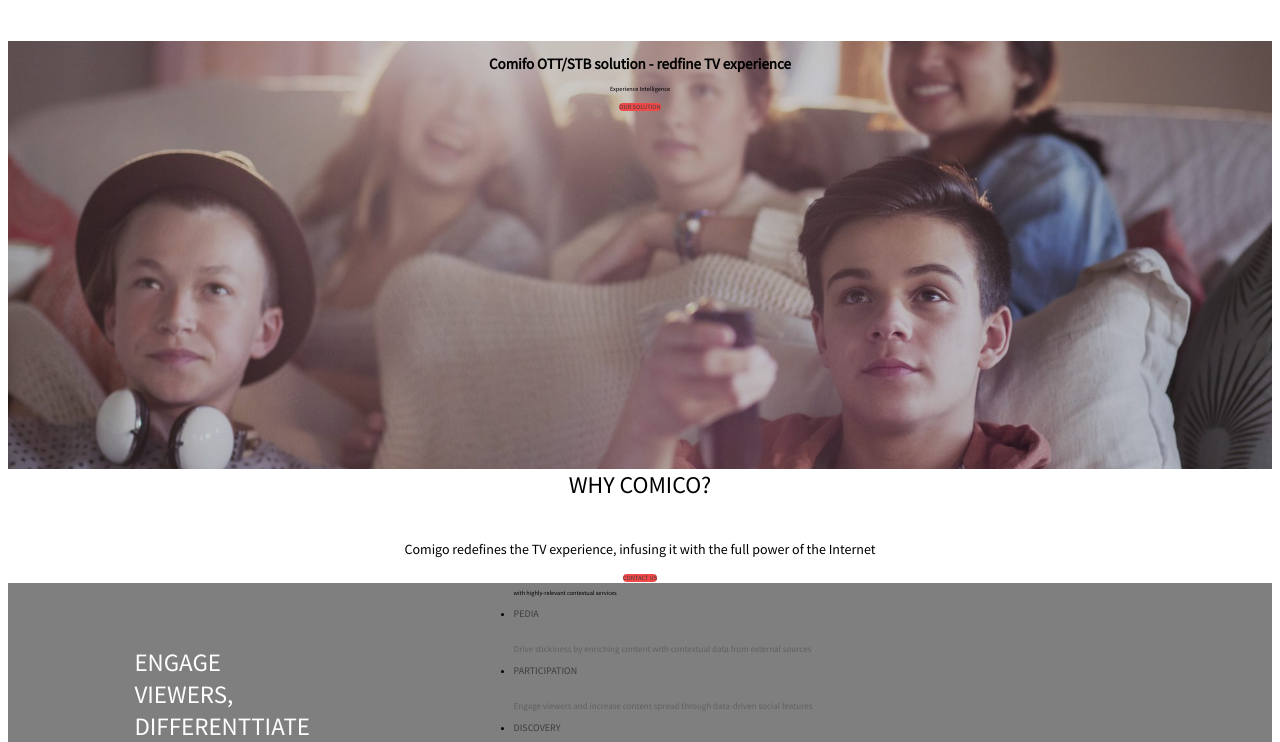
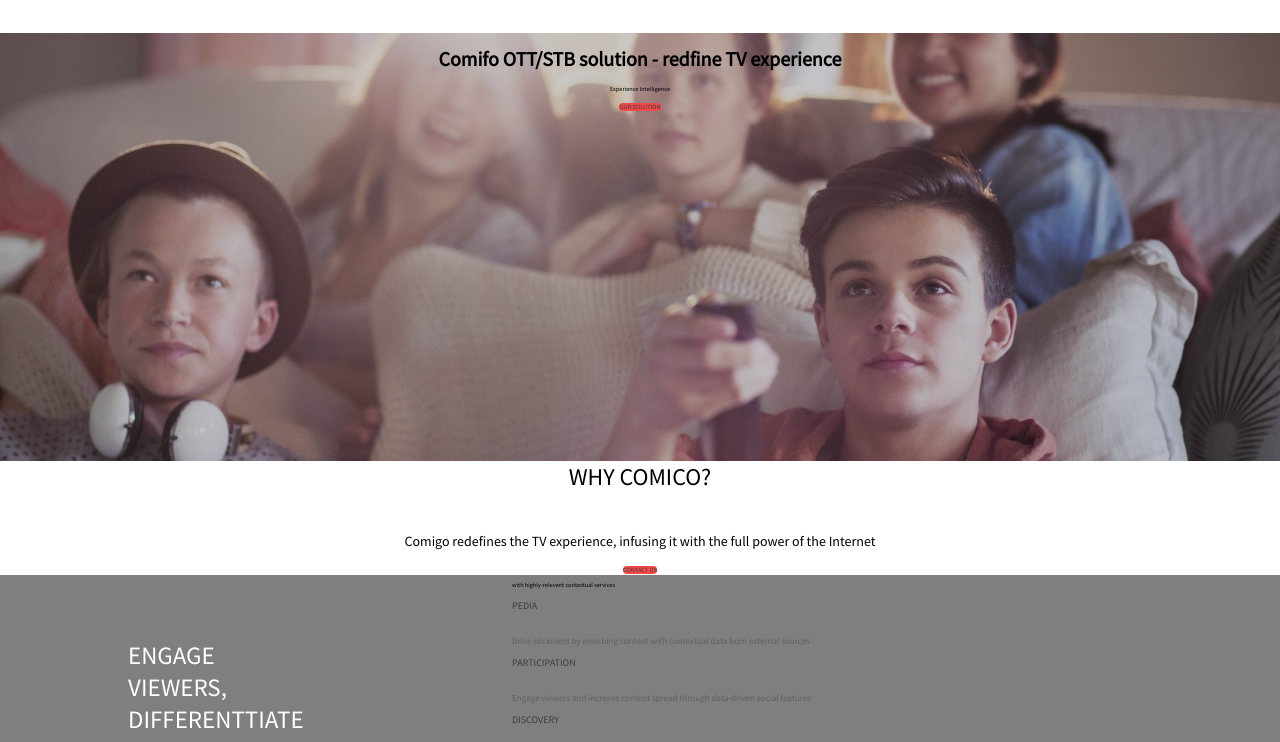
Before and after one commit to doronWar/Comigo_Doron, a website: page index.html in a window 1280 px wide. Shown: the part 476-1218 px from the top of the page. Drawn offline with nearby package versions, Linux system fonts and the light colour scheme.

Commit message:
the whole shabange

```diff
--- a/index.html
+++ b/index.html
@@ -6,6 +6,7 @@
           content="width=device-width, user-scalable=no, initial-scale=1.0, maximum-scale=1.0, minimum-scale=1.0">
     <meta http-equiv="X-UA-Compatible" content="ie=edge">
     <title>Document</title>
+    <link rel="stylesheet" href="/node_modules/normalize.css/normalize.css">
     <link rel="stylesheet" href="style/main.css">
     <link href="https://fonts.googleapis.com/css?family=Source+Sans+Pro" rel="stylesheet">
 
--- a/style/main.css
+++ b/style/main.css
@@ -15,9 +15,18 @@
 
 /*-------------------------------main menu----------------------------------*/
 
+li {
+    list-style-type: none;
+
+}
 .nav-links > li > a {
     line-height: 2rem;
-}
+    }
+
+/*nav {*/
+    /*position: fixed;*/
+
+/*}*/
 
     /*-----------------------------submenues (links)---------------------------*/
 
@@ -298,6 +307,7 @@
     float:left;
 
 
+
 }
 
 .half-strip{
```
Also changed, not shown: package.json (added, +23 -0 lines).
